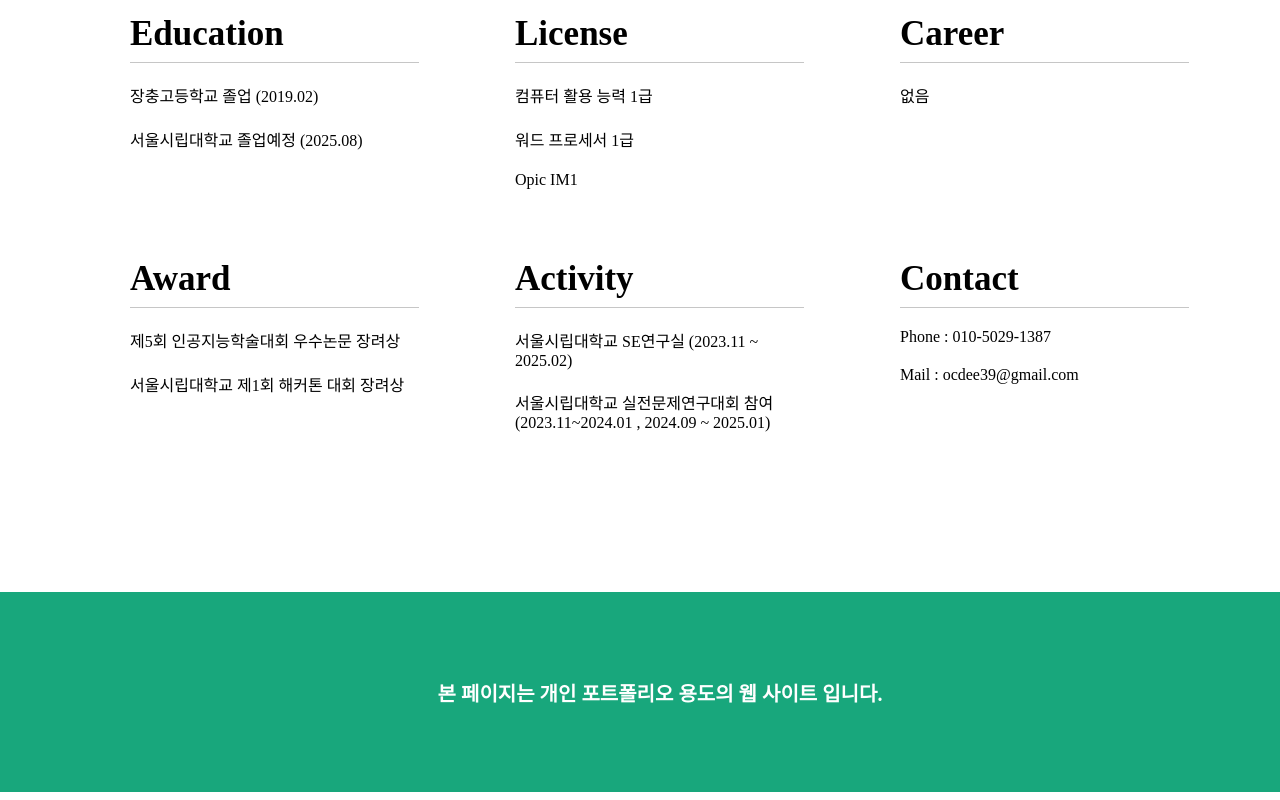
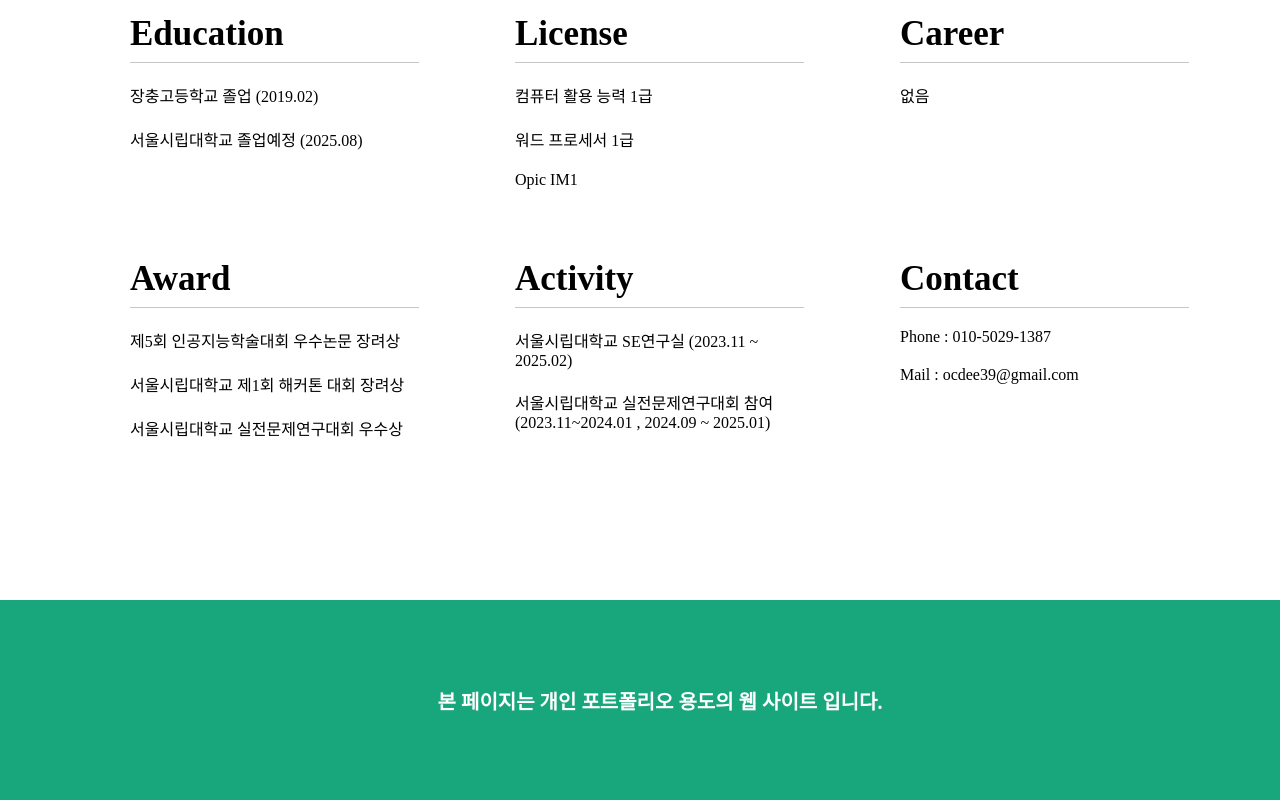
Before and after one commit to LSe-Yeong/portfolio, a React (Create React App) app: page / in a window 1280 px wide. Shown: the part 4213-5013 px from the top of the page. Built offline with nearby package versions, Linux system fonts and the light colour scheme; a web font is replaced by a local one.

Commit message:
실전문제 수상 추가

```diff
--- a/src/page/mainpage/Etc.js
+++ b/src/page/mainpage/Etc.js
@@ -11,7 +11,7 @@ function Title(){
 function EtcContent(){
     const education = ["장충고등학교 졸업 (2019.02)","서울시립대학교 졸업예정 (2025.08)"]
     const license = ["컴퓨터 활용 능력 1급","워드 프로세서 1급","Opic IM1"]
-    const award = ["제5회 인공지능학술대회 우수논문 장려상","서울시립대학교 제1회 해커톤 대회 장려상 "]
+    const award = ["제5회 인공지능학술대회 우수논문 장려상","서울시립대학교 제1회 해커톤 대회 장려상","서울시립대학교 실전문제연구대회 우수상"]
     const activity = ["서울시립대학교 SE연구실 (2023.11 ~ 2025.02)","서울시립대학교 실전문제연구대회 참여(2023.11~2024.01 , 2024.09 ~ 2025.01)"]
     const career = ["없음"]
     const contact = ["Phone : 010-5029-1387","Mail : ocdee39@gmail.com"]
--- a/src/page/projectpage/Project.js
+++ b/src/page/projectpage/Project.js
@@ -37,7 +37,7 @@ const projects=[
             {"item":"프로젝트 내용","content":"1. 본 프로젝트에서는 기억 시스템 아키텍처, RAG 기술 등을 이용하여 AI 캐릭터 시스템을 구축해 사용자 몰입 저하 문제를 해결하고자 한다.\n2. RAG와 VectorDB를 활용하여 사용자와 대화한 내용을 기억하고 AI 캐릭터는 다음 대화에서 이를 기억해 답변을 한다.\n3. LLM 모델의 토큰 사용량을 줄이기 위하여 유사도, 중요도, 최신성 이라는 기준을 만들어 사용자의 기억을 가지고 온다."},
             {"item":"기술 스택","content":"Unity, FastAPI, ChromaDB, OpenAI"},
             {"item":"내 역할","content":"자연어 임베딩 모델과 ChromaDB를 이용한 기억 데이터 임베딩 및 입출력 구현\nRAG기술 중 유사성,중요성,최신성을 반영한 Retrieve 시스템 구현\nFastAPI를 이용한 Main Server와 RestAPI 통신 구현\n 개발 테스트를 위한 AWS EC2 가상머신 배포"},
-            {"item":"참고자료","content":[{"title":"관련 논문","url":"/files/AI캐릭터논문.pdf"},{"title":"Github","url":"https://github.com/MustRelease/RAGServer"},{"title":"논문 대회 수상","url":"/files/논문대회수상.jpg"}]},
+            {"item":"참고자료","content":[{"title":"관련 논문","url":"/files/AI캐릭터논문.pdf"},{"title":"관련 논문2","url":"/files/AI캐릭터논문2.pdf"},{"title":"Github","url":"https://github.com/MustRelease/RAGServer"},{"title":"논문 대회 수상","url":"/files/논문대회수상.jpg"},{"title":"교내 실전문제연구대회 수상","url":"/files/실전문제수상.jpg"}]},
         ],
         "imageInfo":[
             {"backgroundImage":aiCharacterImage1,"backgroundSize":"777px 624px","backgroundPosition":"-97px -108px"},
```
Also changed, not shown: public/files/실전문제수상.jpg (added), 1 other file (tests, documents, lock files or other folders).
